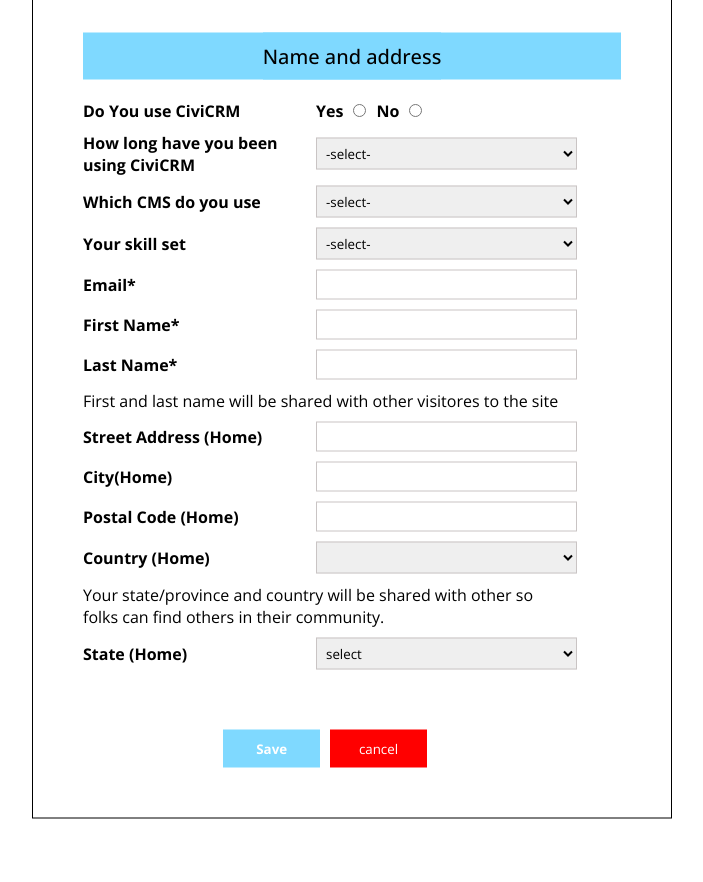
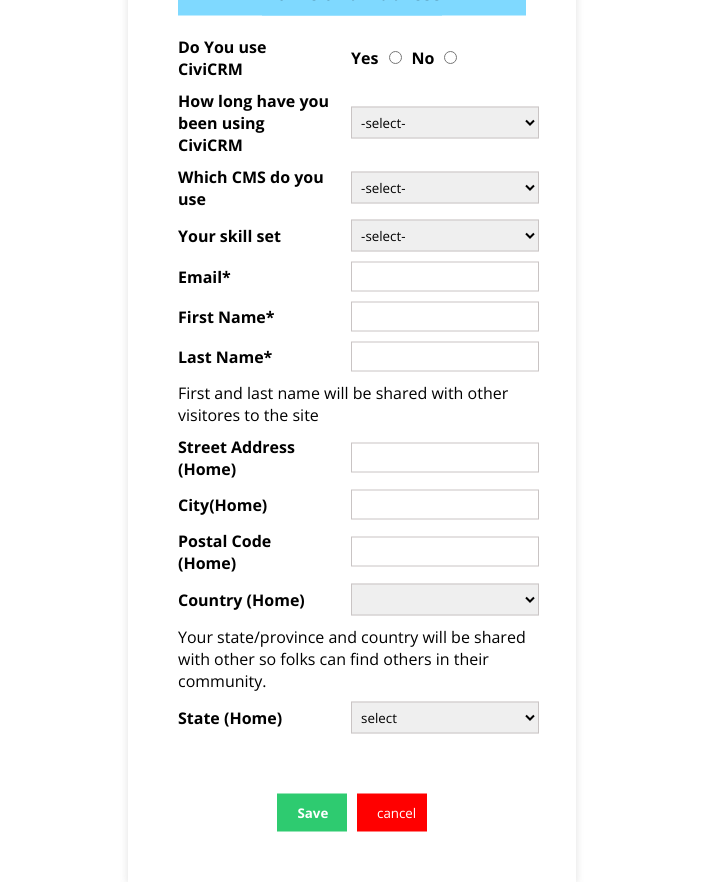
Before and after one commit to hassammd/Html-form, a plain HTML site: page index.html in a window 1280 px wide. Shown: the whole page, without its empty margins (288-991 px from the left). Before the commit the page ends 819 px from the top, so only its background shows below. Drawn offline with nearby package versions, Linux system fonts and the light colour scheme.

Commit message:
form desgin improved

```diff
--- a/index.html
+++ b/index.html
@@ -10,7 +10,7 @@
     <div class="form_outer">
         <div class="form-title">
 
-            <span class="form-title"> Name and address </span>
+            <span class="form-title"> Name and Address </span>
         </div>
         <form action="">
           <div class="form-fields">
--- a/style.css
+++ b/style.css
@@ -10,21 +10,20 @@
   font-variation-settings: "wdth" 100;
 }
 form {
-  width: 90%;
+  width: 100%;
   display: flex;
   flex-direction: column;
   gap: 10px;
 }
 
 .form_outer {
-  border: 1px solid;
+  box-shadow: rgba(99, 99, 99, 0.2) 0px 2px 8px 0px;
   padding: 50px;
-  width: 50%;
-  /* margin: 0 auto; */
   position: absolute;
   top: 50%;
   left: 50%;
   transform: translate(-50%, -50%);
+  width: 35%;
 }
 
 .form-fields {
@@ -79,7 +78,7 @@ form {
   cursor: pointer;
 }
 .submit-btn button[type="submit"] {
-  background-color: #7fd9ff;
+  background-color: #2ecb70;
   color: #fff;
   outline: none;
   border: none;
```
